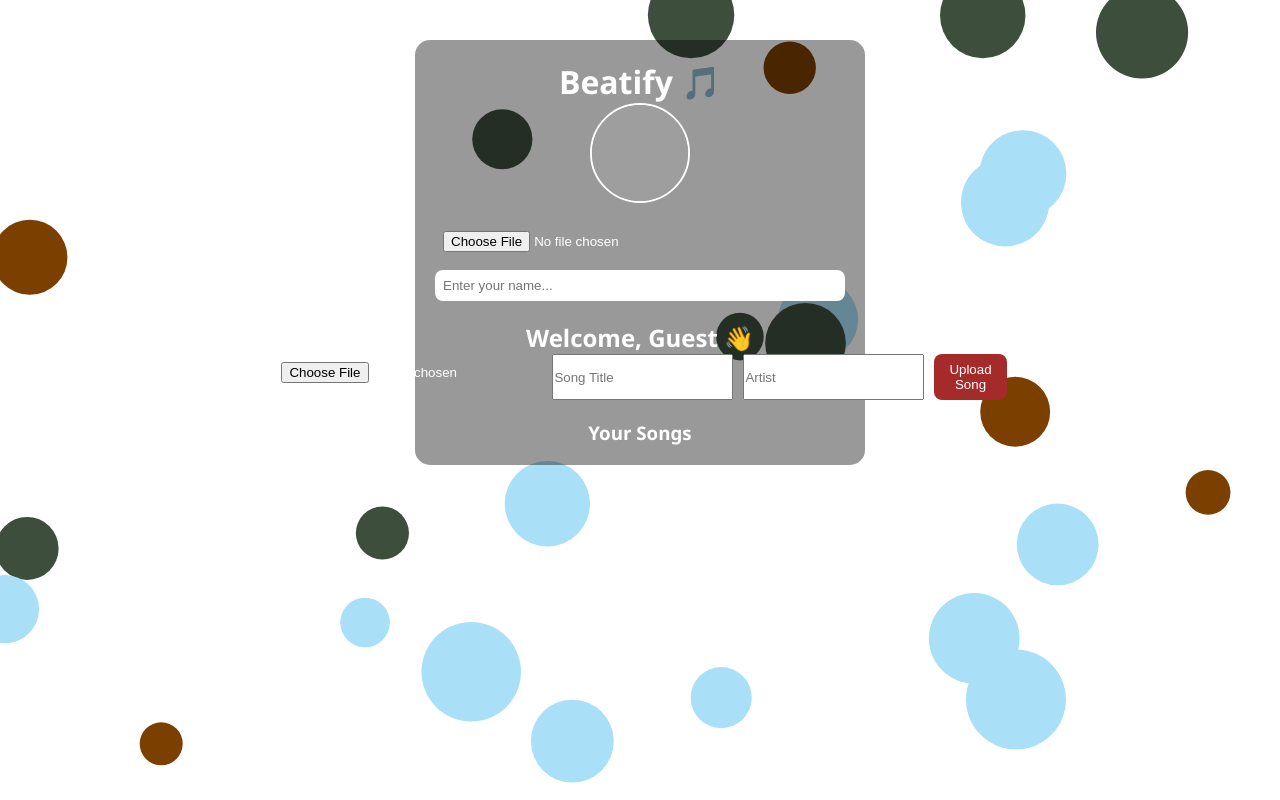
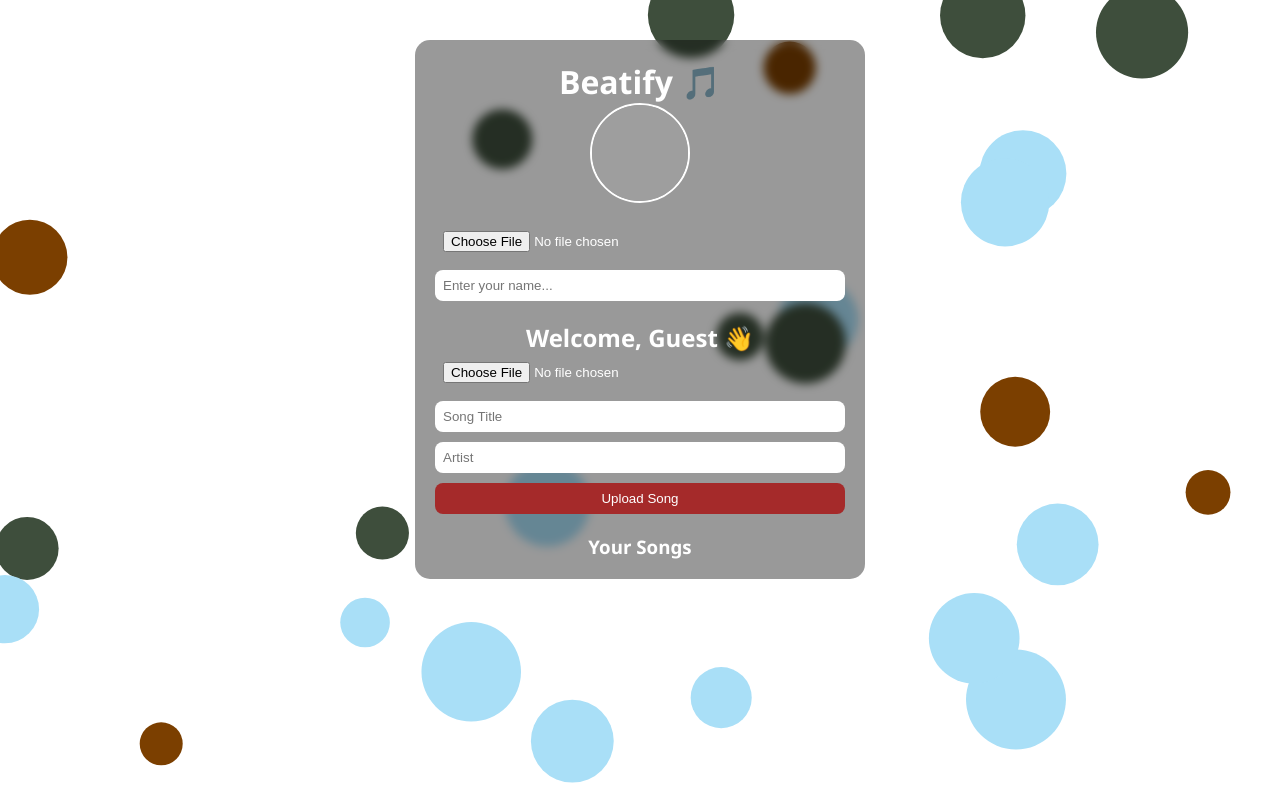
Before and after one commit to napoleon67/Recycling-, a website: page public/index.html in a window 1280 px wide. Drawn offline with Linux system fonts and the light colour scheme; no server answers; grey boxes are pictures that could not be loaded.

Commit message:
Update style.css

```diff
--- a/public/style.css
+++ b/public/style.css
@@ -29,6 +29,7 @@ canvas#background {
   padding: 20px;
   border-radius: 15px;
   text-align: center;
+  backdrop-filter: blur(5px);
 }
 
 .profile {
@@ -60,14 +61,16 @@ canvas#background {
 .upload-section {
   margin-bottom: 20px;
   display: flex;
-  justify-content: center;
+  flex-direction: column;
   gap: 10px;
 }
 
-.upload-section input[type="file"] {
-  flex: 1;
+.upload-section input[type="file"],
+.upload-section input[type="text"] {
+  width: 100%;
+  padding: 8px;
   border-radius: 8px;
-  padding: 8px;
+  border: none;
 }
 
 .upload-section button {
@@ -100,6 +103,14 @@ canvas#background {
   display: flex;
   justify-content: space-between;
   align-items: center;
+  flex-wrap: wrap;
+  gap: 5px;
+}
+
+#songList li span {
+  flex: 1;
+  min-width: 100px;
+  word-break: break-word;
 }
 
 #songList li button {
```
